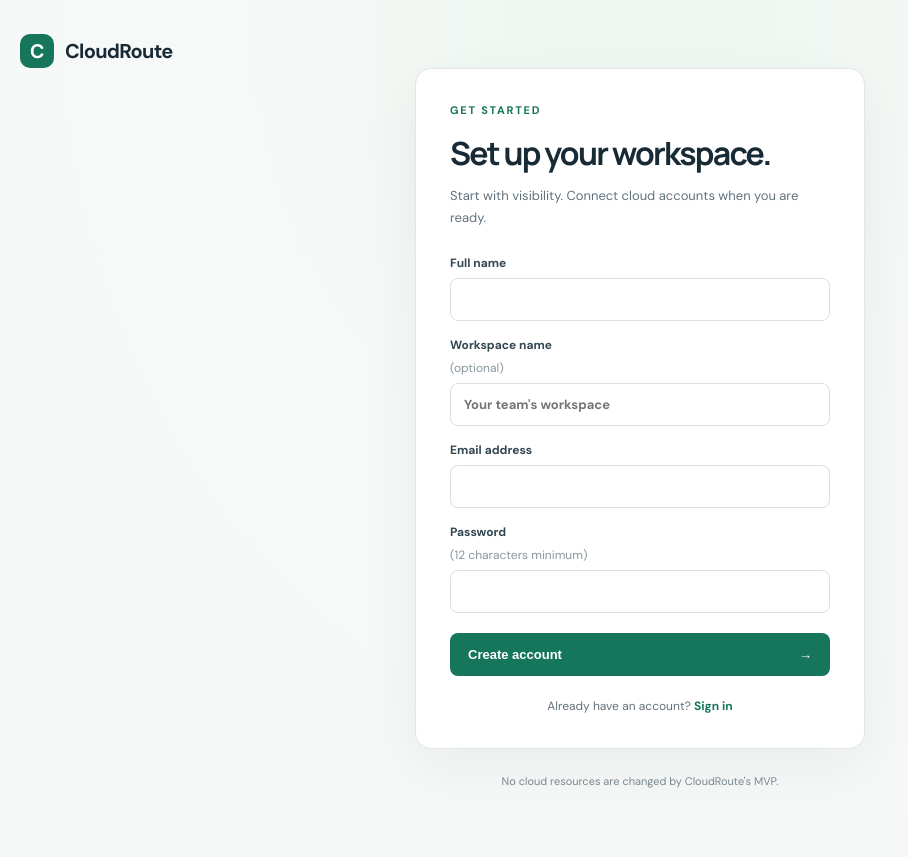
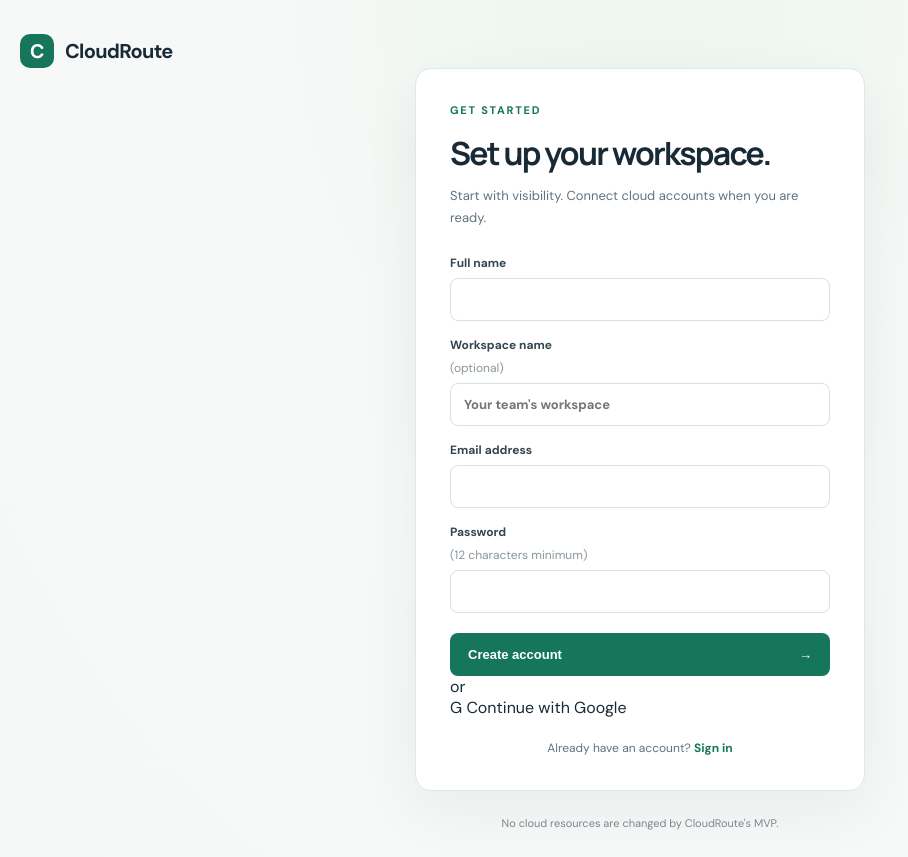
Before and after one commit to Stephen804-creator/CloudRoute, a Next.js app in the folder apps/web/: page /signup in a window 1280 px wide. Shown: the whole page, without its empty margins (0-908 px from the left). Before the commit the page ends 815 px from the top, so only its background shows below. Built offline with nearby package versions, Linux system fonts and the light colour scheme.

Commit message:
feat(web): add Google signup option

```diff
--- a/apps/web/src/app/signup/page.tsx
+++ b/apps/web/src/app/signup/page.tsx
@@ -36,6 +36,8 @@ export default function SignupPage() {
         {error && <p className="form-error" role="alert">{error}</p>}
         <button className="primary-button auth-submit" disabled={busy}>{busy ? "Creating workspace…" : "Create account"} <span aria-hidden="true">→</span></button>
       </form>
+      <div className="auth-divider"><span>or</span></div>
+      <a className="google-button" href="/v1/auth/google"><span aria-hidden="true">G</span> Continue with Google</a>
       <p className="auth-switch">Already have an account? <a href="/login">Sign in</a></p>
     </section><p className="auth-footnote">No cloud resources are changed by CloudRoute's MVP.</p>
   </main>;
```
